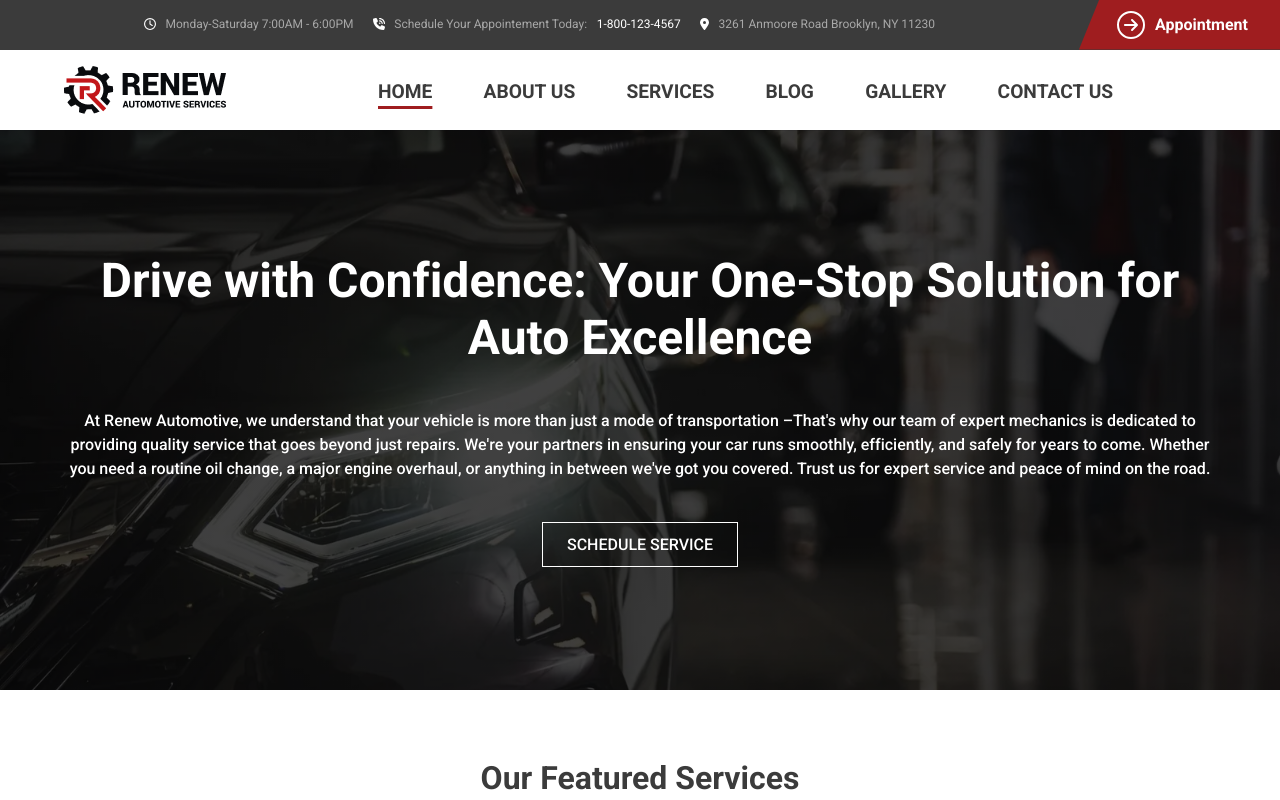
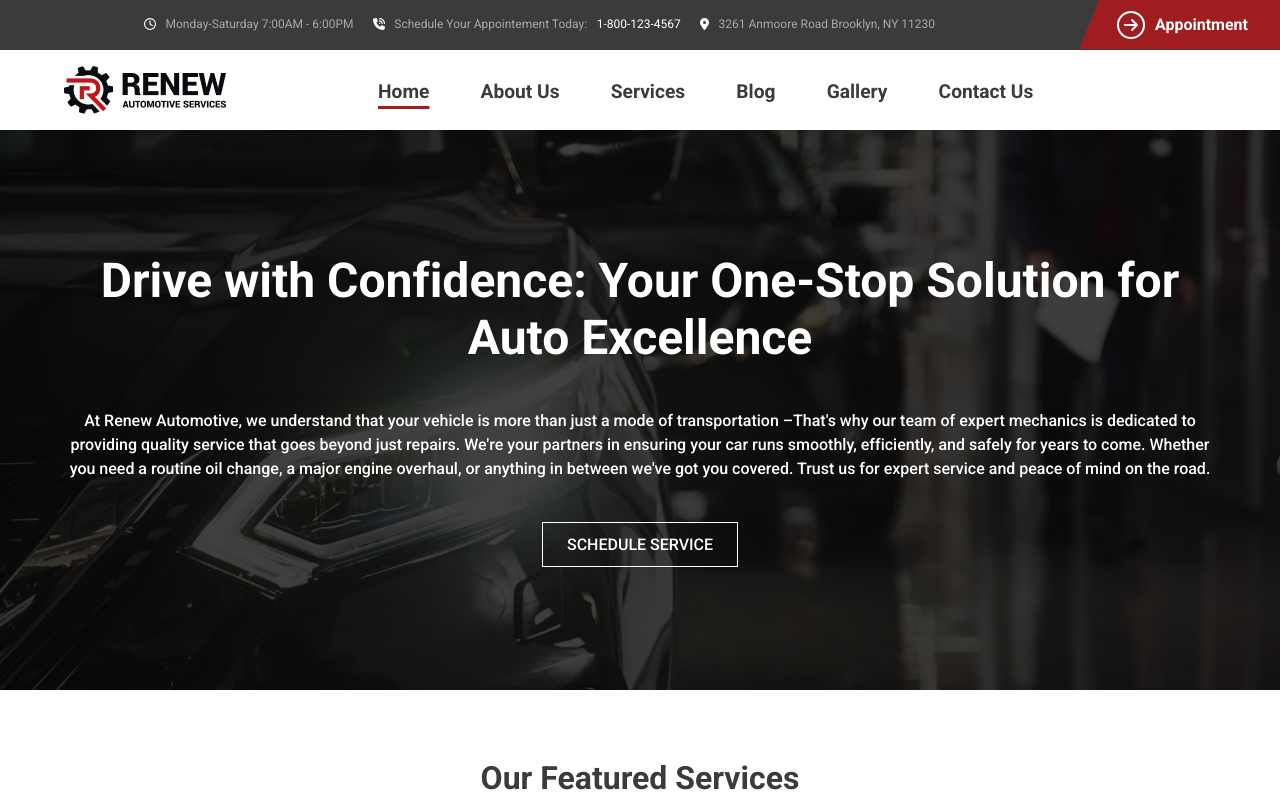
Before and after one commit to mukullmennr/renew-automotive, a Next.js app: page / in a window 1280 px wide. Shown: the top 800 px of the page. Built offline with nearby package versions, Linux system fonts and the light colour scheme.

Commit message:
nav changes

```diff
--- a/src/components/Navigation/navigation.module.scss
+++ b/src/components/Navigation/navigation.module.scss
@@ -284,7 +284,7 @@
 				a {
 					color: var(--grey);
 
-					text-transform: uppercase;
+					// text-transform: uppercase;
 
 					text-decoration-color: transparent;
 
```
